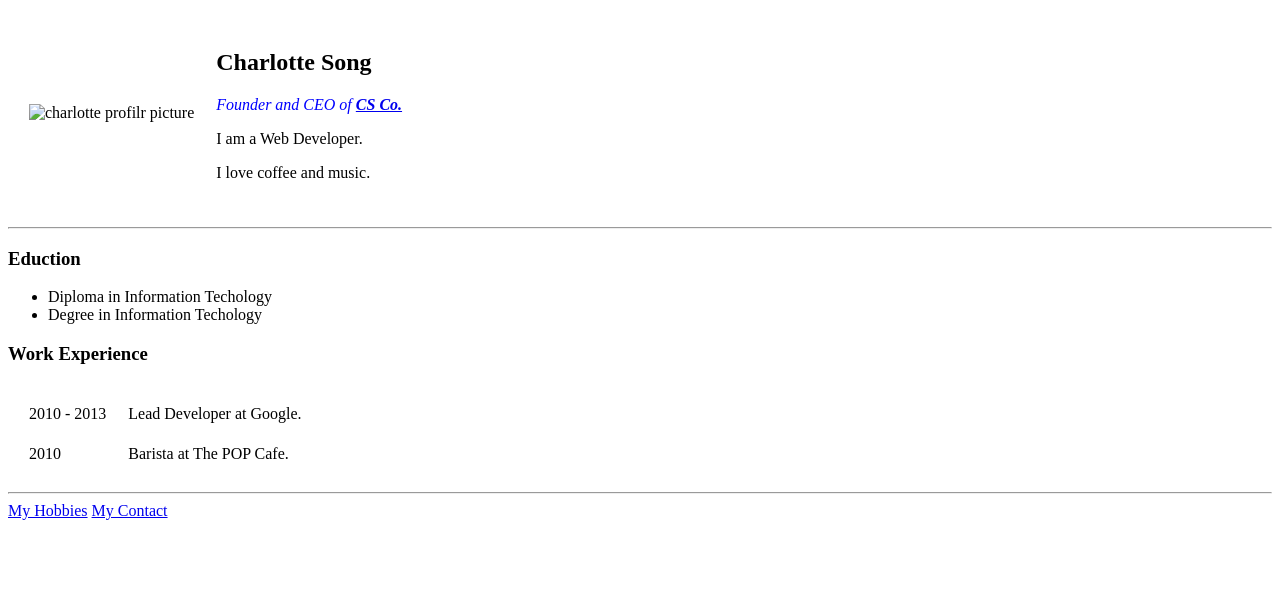
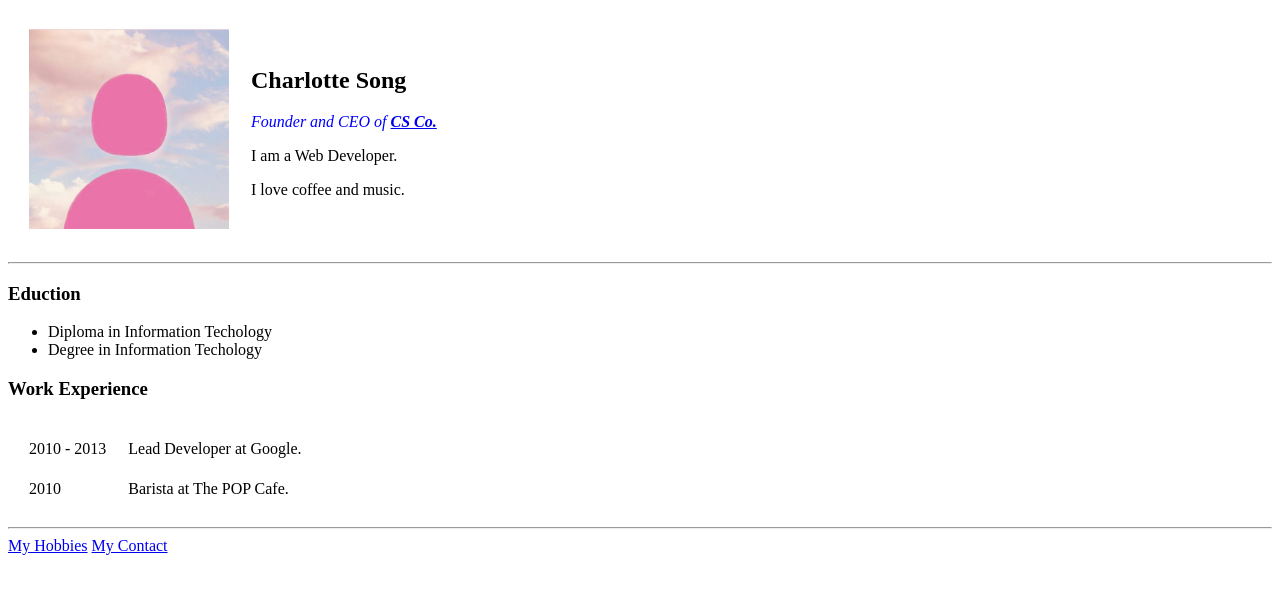
Before and after one commit to charlottesong899/momo, a plain HTML site: page index.html in a window 1280 px wide. Drawn offline with Linux system fonts and the light colour scheme.

Commit message:
Update image

```diff
--- a/index.html
+++ b/index.html
@@ -16,7 +16,7 @@
         <tr>
         <td>
 
-            <img src="../image/9743ecac80966a95e9d328c08b995c04.jpg" alt="charlotte profilr picture"></td>
+            <img src="9743ecac80966a95e9d328c08b995c04.jpg" alt="charlotte profilr picture"></td>
     <td>
     <h2>Charlotte Song</h2>
     <p style="color: blue;"><em>Founder and CEO of <strong><a href="https://www.w3schools.com">CS Co.</a></strong></em></p>
```
